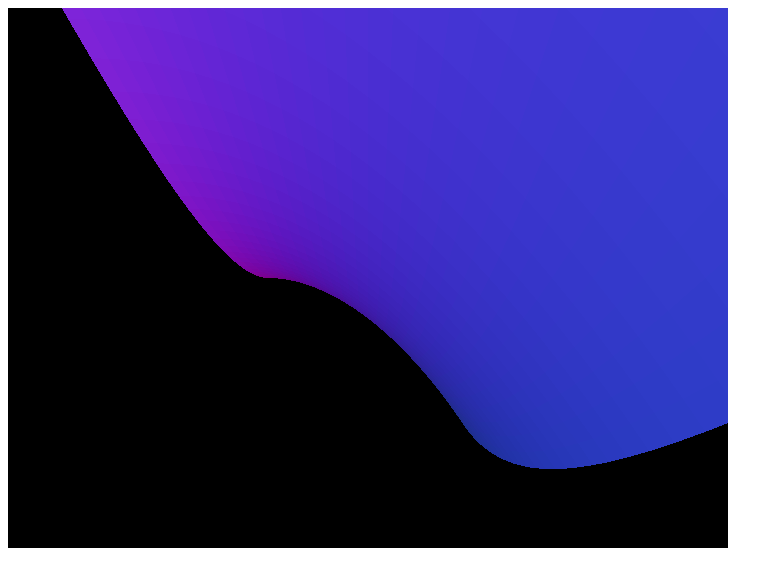
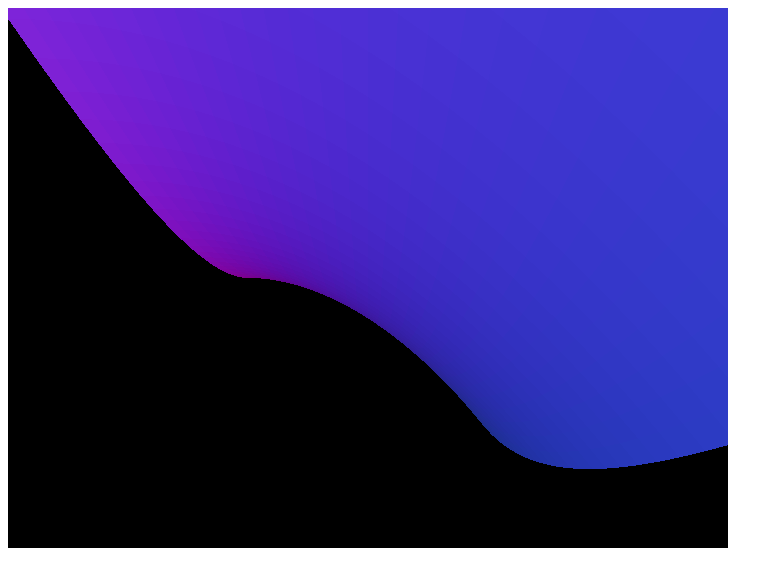
Before and after one commit to eyasuyuki/foy2017, a plain HTML site: page index.html in a window 1280 px wide. Shown: the whole page, without its empty margins (0-783 px from the left). Drawn offline with Linux system fonts and the light colour scheme; animation ran at ten frames a second.

Commit message:
fix aspect

```diff
--- a/index.html
+++ b/index.html
@@ -8,18 +8,20 @@
 <script src="js/three.js"></script>
 <script src="js/controls/OrbitControls.js"></script>
 <script>
+    var width = 720;
+    var height = 540;
     var scene = new THREE.Scene();
     var light = new THREE.DirectionalLight( 0xdddddd );
     light.position.set( 0, 100, 0 );
     scene.add( light );
     scene.add( new THREE.AmbientLight( 0x888888 ) );
 
-    var aspect = window.innerWidth / window.innerHeight;
+    var aspect = width / height;
     var camera = new THREE.PerspectiveCamera( 90, aspect, 0.1, 10000 );
     var controls = new THREE.OrbitControls( camera );
 
     var renderer = new THREE.WebGLRenderer();
-    renderer.setSize( 720, 540 );
+    renderer.setSize( width, height );
     document.body.appendChild( renderer.domElement );
 
     camera.position.z = 1000;
```
